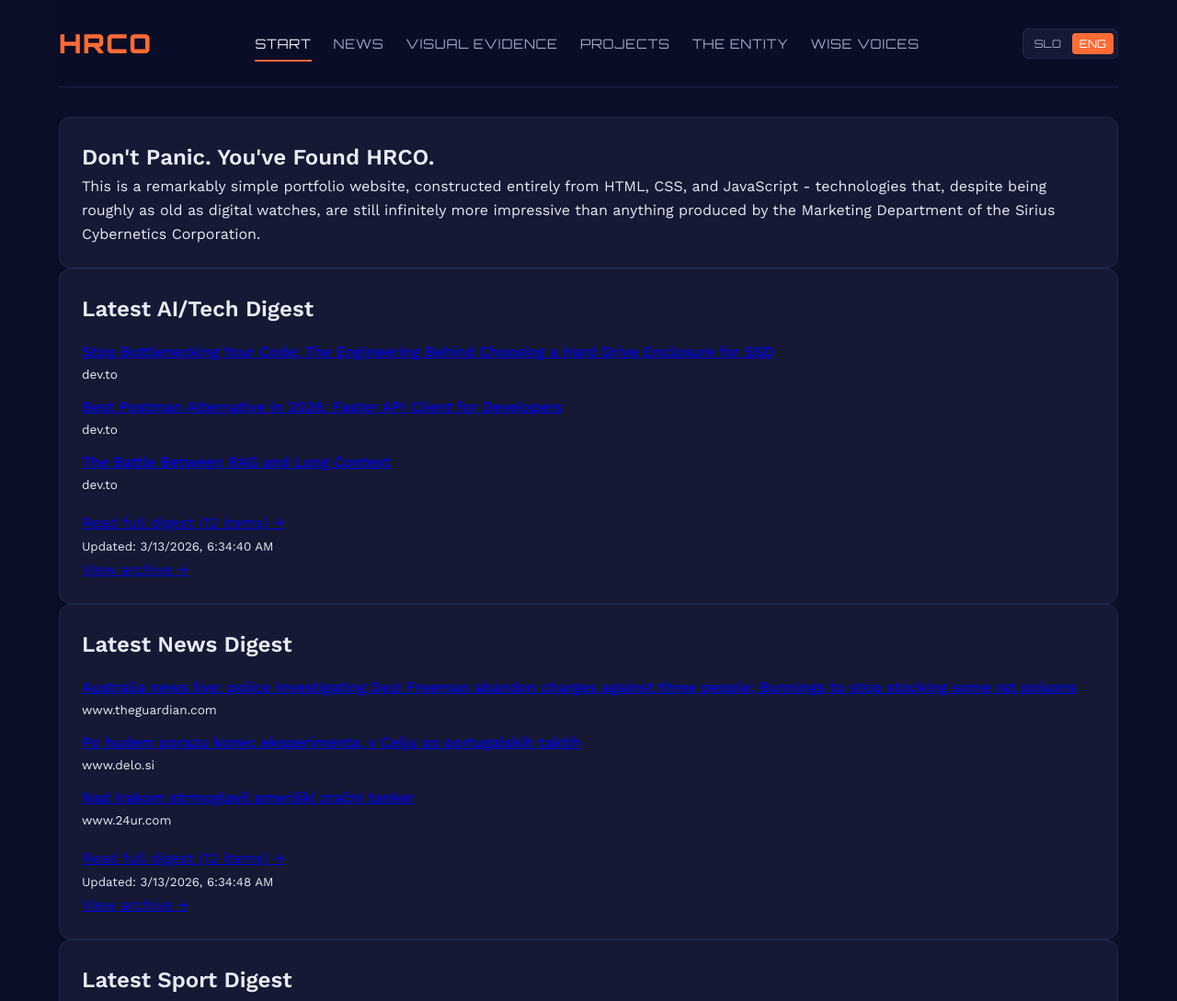
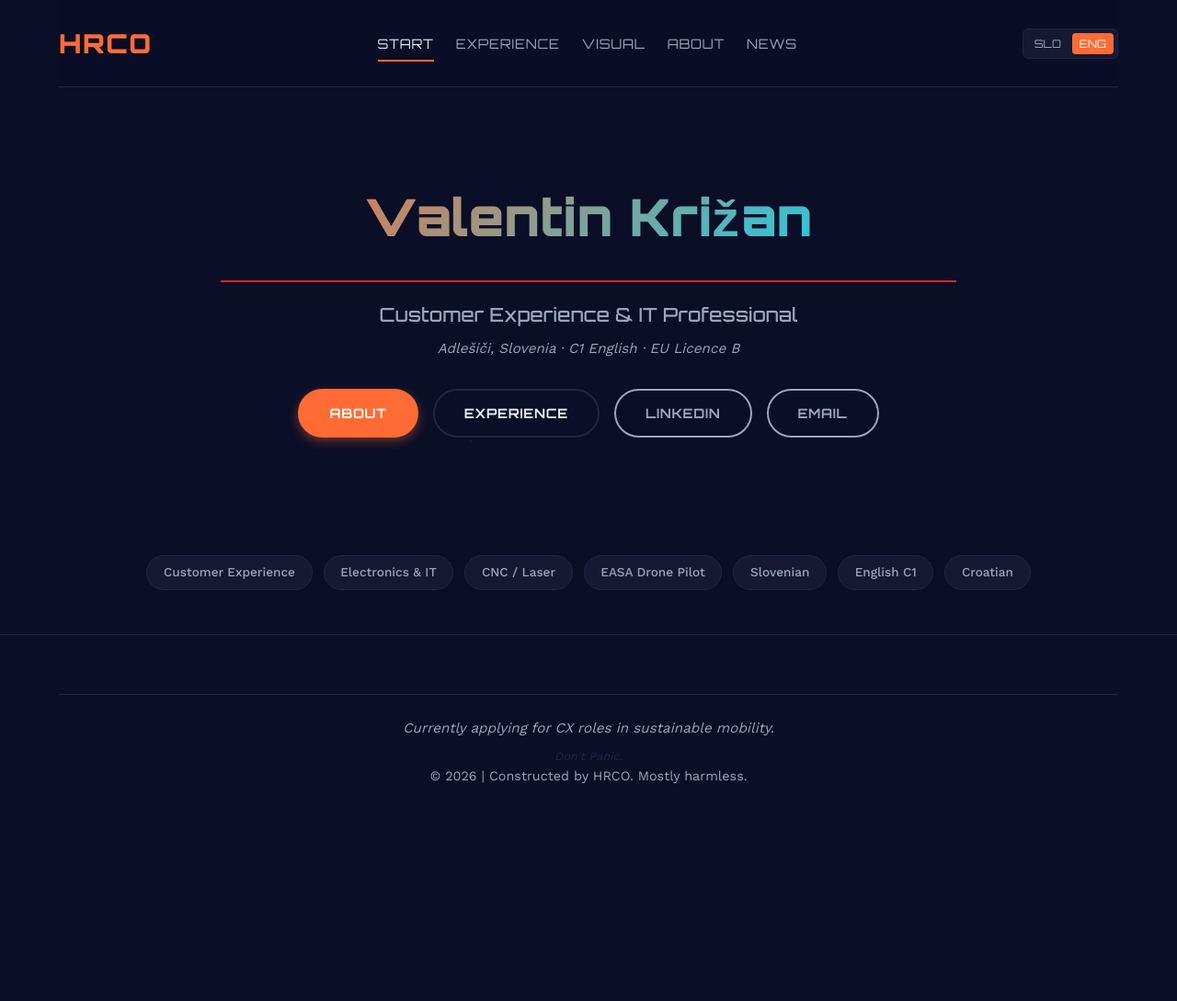
Before and after one commit to hrco/hrco.github.io, a website: page index.html in a window 1280 px wide. Shown: the top 1089 px of the page at 92% size. After the commit the page ends 888 px from the top, so only its background shows below. Drawn offline with nearby package versions, Linux system fonts and the light colour scheme.

Commit message:
feat: replace index.html hero with professional content and skills strip

```diff
--- a/index.html
+++ b/index.html
@@ -4,6 +4,7 @@
     <meta charset="UTF-8">
     <meta name="viewport" content="width=device-width, initial-scale=1.0">
     <title data-i18n="HRCO_TITLE">HRCO's Digital Consciousness</title>
+    <meta name="description" content="Personal portfolio of HRCO. Web development, photography, and digital experiments.">
     <link rel="stylesheet" href="css/main.css">
     <link rel="stylesheet" href="https://cdnjs.cloudflare.com/ajax/libs/font-awesome/6.5.1/css/all.min.css">
 </head>
@@ -20,48 +21,50 @@
 
             <nav id="main-nav">
                 <a href="index.html" class="nav-link active" data-i18n="HOME_LINK">Start</a>
+                <a href="projects.html" class="nav-link" data-i18n="NAV_EXPERIENCE">Experience</a>
+                <a href="foto.html" class="nav-link" data-i18n="NAV_VISUAL">Visual</a>
+                <a href="about_me.html" class="nav-link" data-i18n="NAV_ABOUT">About</a>
                 <a href="news.html" class="nav-link" data-i18n="NEWS_LINK">News</a>
-                <a href="foto.html" class="nav-link" data-i18n="FOTO_LINK">Visual Evidence</a>
-                <a href="projects.html" class="nav-link" data-i18n="PROJECTS_LINK">Projects</a>
-                <a href="about_me.html" class="nav-link" data-i18n="ABOUT_LINK">The Entity</a>
-                <a href="my_suggestions.html" class="nav-link" data-i18n="SUGGESTIONS_LINK">Wise Voices</a>
             </nav>
 
             <div class="settings-bar">
                 <div class="lang-toggles">
-                    <button id="lang-toggle-slo" class="toggle-button">SLO</button>
-                    <button id="lang-toggle-eng" class="toggle-button">ENG</button>
+                    <button id="lang-toggle-slo" class="toggle-button" aria-label="Switch to Slovenian">SLO</button>
+                    <button id="lang-toggle-eng" class="toggle-button" aria-label="Switch to English">ENG</button>
                 </div>
             </div>
         </header>
 
         <main>
-            <section class="card">
-                <h1 data-i18n="GREETING">Don't Panic. You've Found HRCO.</h1>
-                <p data-i18n="DESCRIPTION">This is a remarkably simple portfolio website, constructed entirely from HTML, CSS, and JavaScript - technologies that, despite being roughly as old as digital watches, are still infinitely more impressive than anything produced by the Marketing Department of the Sirius Cybernetics Corporation.</p>
+            <!-- Hero Section -->
+            <section class="hero-section">
+                <div class="hero-content">
+                    <h1 data-i18n="HERO_NAME">Valentin Križan</h1>
+                    <div class="hero-accent-line"></div>
+                    <p class="hero-title" data-i18n="HERO_TITLE">Customer Experience & IT Professional</p>
+                    <p class="hero-meta" data-i18n="HERO_META">Adlešiči, Slovenia · C1 English · EU Licence B</p>
+                    <div class="hero-actions">
+                        <a href="about_me.html" class="btn btn-primary" data-i18n="NAV_ABOUT">About</a>
+                        <a href="projects.html" class="btn btn-secondary" data-i18n="NAV_EXPERIENCE">Experience</a>
+                        <a href="https://www.linkedin.com/in/valentin-krizan-zerofriction/"
+                           class="btn btn-ghost" target="_blank" rel="noopener">LinkedIn</a>
+                        <a href="mailto:valentin.krizan@protonmail.com"
+                           class="btn btn-ghost" data-i18n="HERO_EMAIL">Email</a>
+                    </div>
+                </div>
             </section>
 
-            <section class="card" id="latest-ai-digest">
-                <h2 data-i18n="LATEST_AI_DIGEST">Latest AI/Tech Digest</h2>
-                <p class="muted">Loading...</p>
-            </section>
-
-            <section class="card" id="latest-news-digest">
-                <h2 data-i18n="LATEST_NEWS_DIGEST">Latest News Digest</h2>
-                <p class="muted">Loading...</p>
-            </section>
-
-            <section class="card" id="latest-sport-digest">
-                <h2 data-i18n="LATEST_SPORT_DIGEST">Latest Sport Digest</h2>
-                <p class="muted">Loading...</p>
-            </section>
-
-            <script defer src="js/digest-latest.js"></script>
-
-            <section class="card">
-                <h2>Current Status</h2>
-                <p>Probability of this portfolio being accurate: 42%. Probability of me knowing where my towel is: significantly lower. The universe continues to behave in its customarily improbable fashion, and I continue to document it with various electronic devices.</p>
-                <p><strong>Fun Fact:</strong> Currently learning the ancient art of RSS feed aggregation with the help of AI companions. Turns out teaching a neural network about Really Simple Syndication is only slightly less complicated than explaining cricket to a dolphin. 🤖📡</p>
+            <!-- Skills Strip -->
+            <section class="skills-strip">
+                <div class="skills-pills">
+                    <span data-i18n="SKILL_CX">Customer Experience</span>
+                    <span data-i18n="SKILL_IT">Electronics & IT</span>
+                    <span data-i18n="SKILL_CNC">CNC / Laser</span>
+                    <span data-i18n="SKILL_DRONE">EASA Drone Pilot</span>
+                    <span data-i18n="SKILL_SL">Slovenian</span>
+                    <span data-i18n="SKILL_EN">English C1</span>
+                    <span data-i18n="SKILL_HR">Croatian</span>
+                </div>
             </section>
 
         </main>
@@ -69,11 +72,12 @@
 
     <footer class="footer">
         <div class="container">
+            <p class="current-status" data-i18n="CURRENT_STATUS">Currently applying for CX roles in sustainable mobility.</p>
+            <p class="dont-panic">Don't Panic.</p>
             <p>
                 &copy; <span id="current-year"></span> |
                 <span data-i18n="FOOTER_TEXT">Constructed by HRCO. Mostly harmless.</span>
             </p>
-
         </div>
     </footer>
 
```
